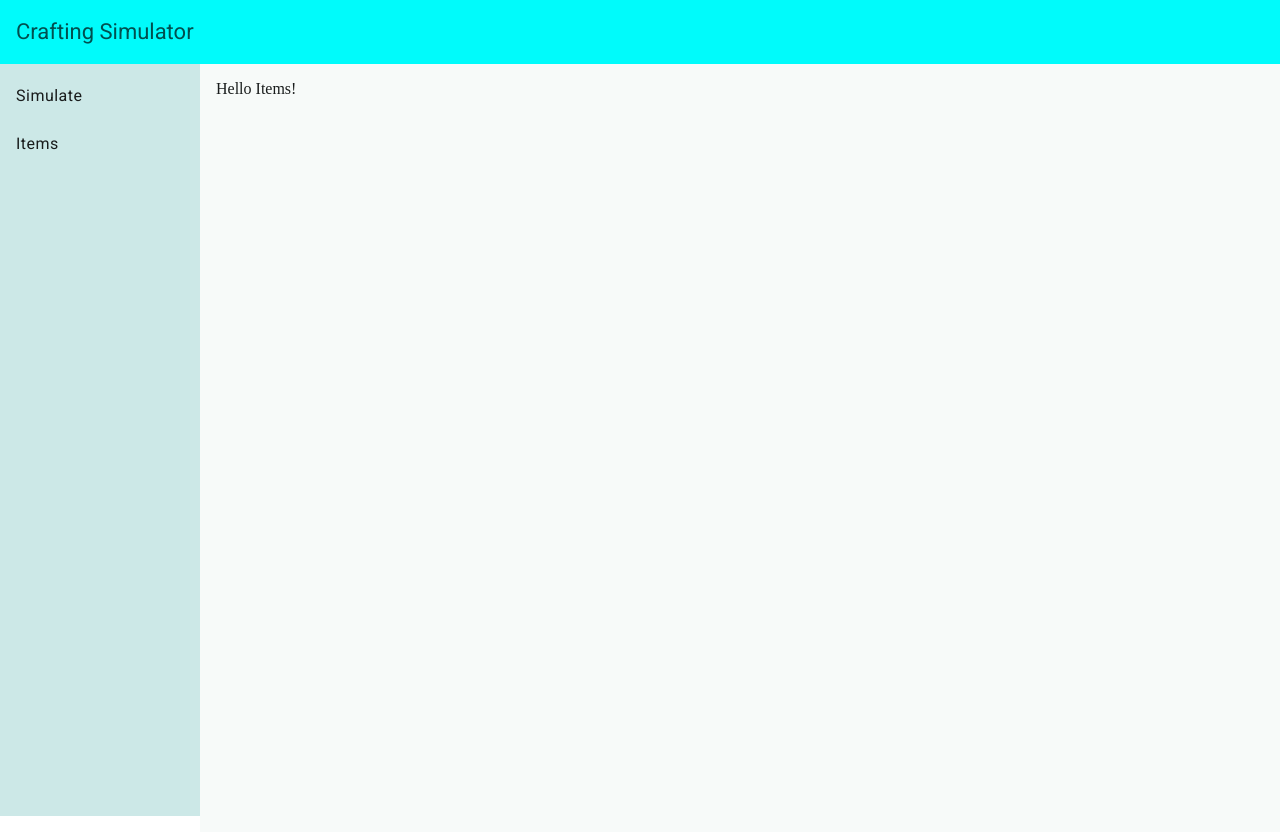
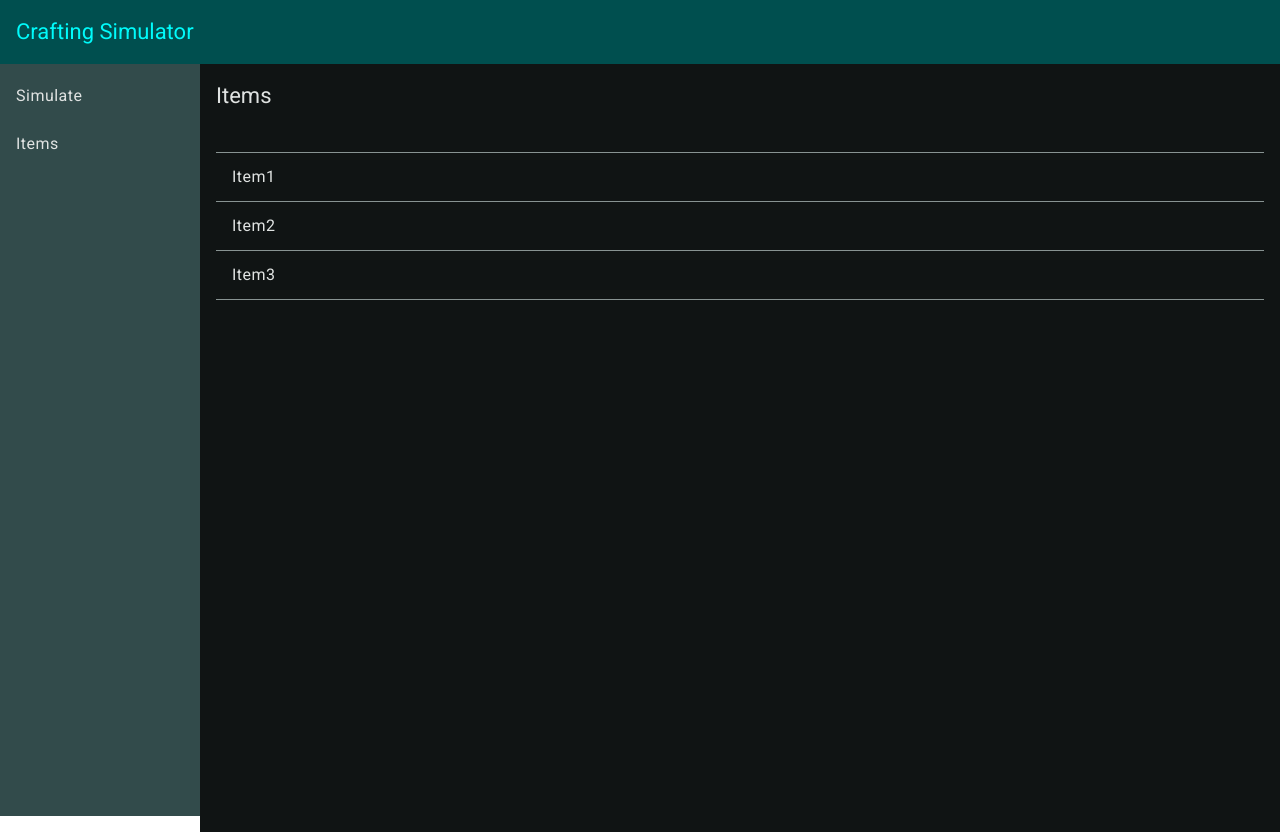
Before and after one commit to RayStarkMC/Crafting-Simulator, an Angular app in the folder angular/: page /items in a window 1280 px wide. Built offline with nearby package versions, Linux system fonts and the light colour scheme.

Commit message:
リスト表示追加

```diff
--- a/angular/angular.json
+++ b/angular/angular.json
@@ -27,7 +27,8 @@
               }
             ],
             "styles": [
-              "src/styles.scss"
+              "node_modules/@angular/material/prebuilt-themes/cyan-orange.css",
+              "src/styles.css"
             ],
             "scripts": []
           },
--- a/angular/src/component/page/index/index.component.html
+++ b/angular/src/component/page/index/index.component.html
@@ -1,3 +1,3 @@
-<layout>
+<layout [title]="'Hello'">
   Hello Crafting Simulator!
 </layout>
--- a/angular/src/component/page/items/items.component.html
+++ b/angular/src/component/page/items/items.component.html
@@ -1,3 +1,9 @@
-<layout>
-  Hello Items!
+<layout [title]="'Items'">
+  <mat-list>
+    <mat-divider></mat-divider>
+    @for (item of items(); track item.id) {
+      <mat-list-item>{{item.name}}</mat-list-item>
+      <mat-divider></mat-divider>
+    }
+  </mat-list>
 </layout>
--- a/angular/src/component/page/items/items.component.ts
+++ b/angular/src/component/page/items/items.component.ts
@@ -1,13 +1,37 @@
-import {Component} from '@angular/core';
+import {Component, signal} from '@angular/core';
 import {LayoutComponent} from "../../shared/layout/layout.component";
+import {MatList, MatListItem} from "@angular/material/list";
+import {MatDivider} from "@angular/material/divider";
+
+type Item = {
+  id: number,
+  name: string,
+}
 
 @Component({
   selector: 'items',
   imports: [
-    LayoutComponent
+    LayoutComponent,
+    MatList,
+    MatListItem,
+    MatDivider
   ],
   templateUrl: './items.component.html',
   styleUrl: './items.component.css'
 })
 export class ItemsComponent {
+  readonly items = signal<readonly Item[]>([
+    {
+      id: 1,
+      name: "Item1"
+    },
+    {
+      id: 2,
+      name: "Item2"
+    },
+    {
+      id: 3,
+      name: "Item3"
+    },
+  ])
 }
--- a/angular/src/component/shared/layout/layout.component.css
+++ b/angular/src/component/shared/layout/layout.component.css
@@ -1,6 +1,7 @@
 .wrapper {
   display: grid;
   grid-template: "header  header " auto
+                 "sidenav title  " auto
                  "sidenav content" 1fr / 200px 1fr;
   height: 100%;
   width: 100%
@@ -9,17 +10,27 @@
 .header_wrapper {
   grid-area: header;
   height: auto;
+  background-color: var(--mat-sys-primary-container);
+  color: var(--mat-sys-on-primary-container);
 }
 
 .sidenav_wrapper {
   grid-area: sidenav;
   height: 100%;
+  background-color: var(--mat-sys-secondary-container);
+  color: var(--mat-sys-on-secondary-container);
+}
+
+.title_wrapper {
+  grid-area: title;
+  background-color: var(--mat-sys-surface);
+  color: var(--mat-sys-on-surface);
 }
 
 .content_wrapper {
   grid-area: content;
   height: 100%;
-  background: var(--mat-sys-surface);
+  background-color: var(--mat-sys-surface);
   color: var(--mat-sys-on-surface);
   padding: 16px;
 }
@@ -30,7 +41,12 @@
 }
 
 .sidenav {
-  background: var(--mat-sys-secondary-container);
+  background-color: var(--mat-sys-secondary-container);
   color: var(--mat-sys-on-secondary-container);
   height: 100%;
 }
+
+.title {
+  background-color: var(--mat-sys-surface);
+  color: var(--mat-sys-on-surface);
+}
--- a/angular/src/component/shared/layout/layout.component.html
+++ b/angular/src/component/shared/layout/layout.component.html
@@ -10,6 +10,11 @@
       <a mat-list-item routerLink="/items">Items</a>
     </mat-nav-list>
   </div>
+  <div class="title_wrapper">
+    <mat-toolbar class="title">
+      <span>{{title()}}</span>
+    </mat-toolbar>
+  </div>
   <div class="content_wrapper">
     <ng-content></ng-content>
   </div>
--- a/angular/src/component/shared/layout/layout.component.ts
+++ b/angular/src/component/shared/layout/layout.component.ts
@@ -1,4 +1,4 @@
-import {Component} from '@angular/core';
+import {Component, input} from '@angular/core';
 import {MatToolbarModule} from '@angular/material/toolbar';
 import {MatButtonModule} from '@angular/material/button';
 import {MatSidenavModule} from '@angular/material/sidenav';
@@ -21,4 +21,5 @@ import {RouterLink} from "@angular/router";
   ]
 })
 export class LayoutComponent {
+  readonly title = input.required<String>()
 }
--- /dev/null
+++ b/angular/src/styles.css
@@ -0,0 +1,4 @@
+html, body { height: 100%; }
+body {
+  margin: 0;
+}
--- a/angular/src/styles.scss
+++ /dev/null
@@ -1,15 +0,0 @@
-@use "@angular/material" as mat;
-
-html, body { height: 100%; }
-body {
-  margin: 0;
-}
-
-html {
-  color-scheme: light dark;
-  @include mat.theme((
-    color: mat.$cyan-palette,
-    typography: Roboto,
-    density: 0
-  ));
-}
```
